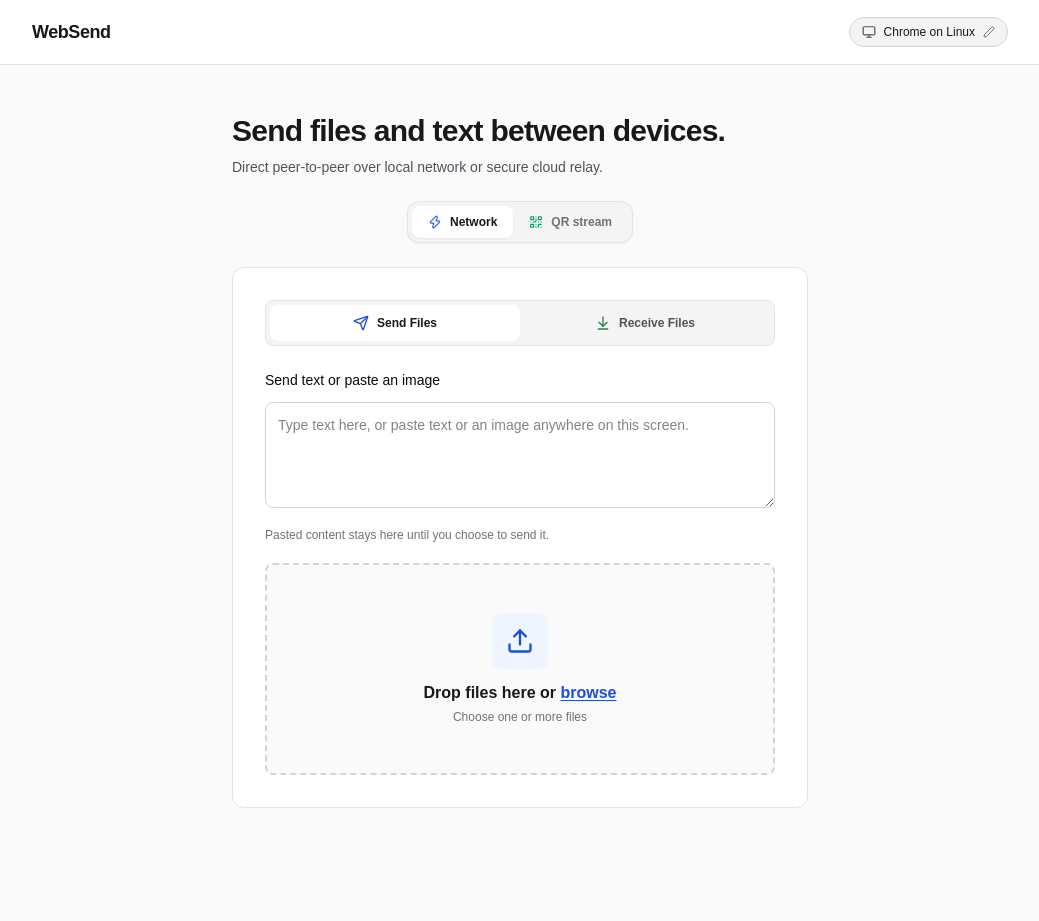
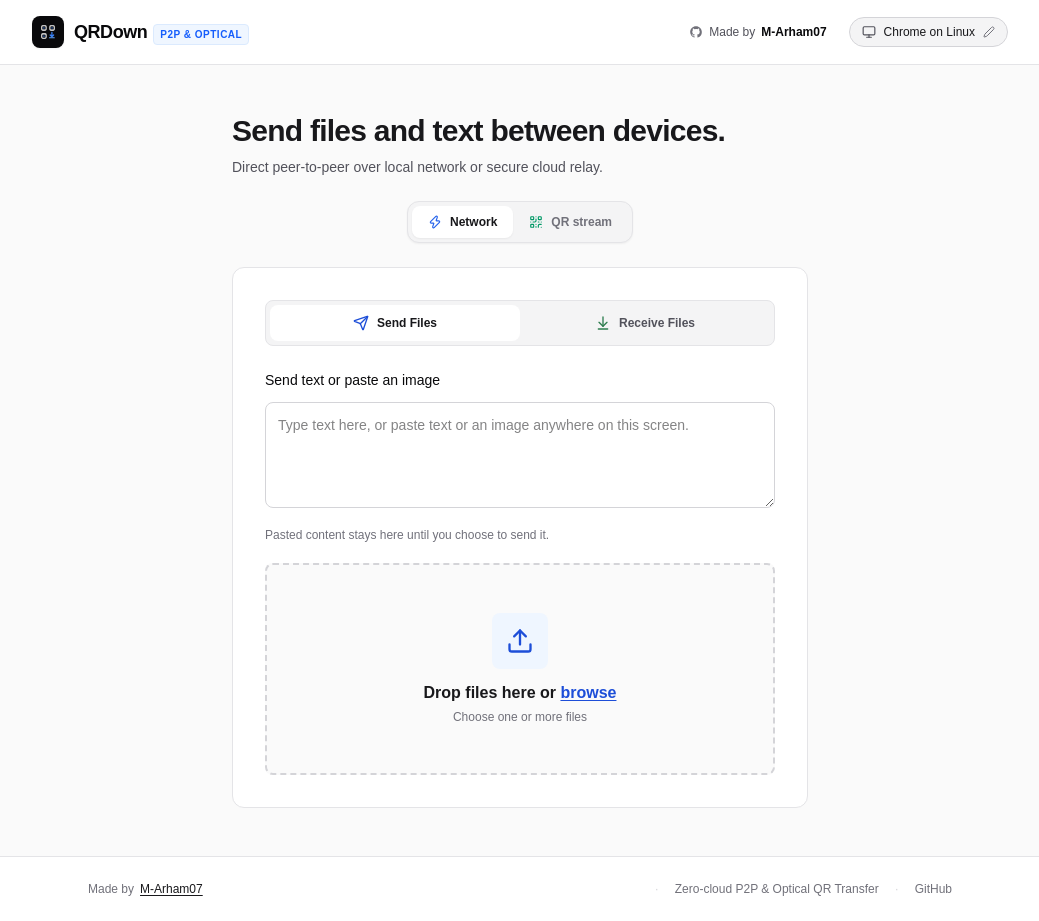
Before and after one commit to M-Arham07/qrdown, a Next.js app: page / in a window 1280 px wide. Shown: the whole page, without its empty margins (120-1159 px from the left). Before the commit the page ends 856 px from the top, so only its background shows below. Built offline with nearby package versions, Linux system fonts and the light colour scheme.

Commit message:
feat(branding): rebrand to QRDown with custom icon, SEO metadata, and author attribution

```diff
--- a/src/app/layout.tsx
+++ b/src/app/layout.tsx
@@ -1,17 +1,111 @@
-import type { Metadata } from "next";
+import type { Metadata, Viewport } from "next";
 import { Toaster } from "sonner";
 import "./globals.css";
 
+const siteUrl = "https://p2p-sharing-beta.vercel.app";
+const title = "QRDown — Air-Gapped Optical & P2P File Transfer";
+const description =
+  "Transfer files offline via animated QR codes or direct WebRTC peer-to-peer. Encrypted, instant, and air-gapped without accounts or cloud tracking.";
+
 export const metadata: Metadata = {
-  title: "WebSend — Send files between devices",
-  description:
-    "Send files between phones, laptops, and PCs directly in your browser. No apps, no accounts, encrypted & peer-to-peer.",
-  keywords: ["file sharing", "p2p transfer", "webrtc", "airdrop alternative", "localsend alternative"],
+  title: {
+    default: title,
+    template: "%s | QRDown",
+  },
+  description,
+  applicationName: "QRDown",
+  authors: [{ name: "M-Arham07", url: "https://github.com/M-Arham07" }],
+  creator: "M-Arham07",
+  publisher: "QRDown",
+  keywords: [
+    "QRDown",
+    "air-gapped file transfer",
+    "optical data transfer",
+    "offline file sharing",
+    "animated qr codes",
+    "qr file transfer",
+    "webrtc p2p",
+    "airdrop alternative",
+    "localsend alternative",
+    "browser file transfer",
+    "encrypted file sharing",
+    "zero install file transfer",
+  ],
+  metadataBase: new URL(siteUrl),
+  alternates: {
+    canonical: "/",
+  },
+  icons: {
+    icon: [
+      { url: "/favicon.svg", type: "image/svg+xml" },
+    ],
+    shortcut: "/favicon.svg",
+    apple: "/favicon.svg",
+  },
+  manifest: "/manifest.json",
+  openGraph: {
+    type: "website",
+    locale: "en_US",
+    url: siteUrl,
+    title,
+    description,
+    siteName: "QRDown",
+    images: [
+      {
+        url: "/favicon.svg",
+        width: 512,
+        height: 512,
+        alt: "QRDown Logo — Air-Gapped Optical & P2P File Transfer",
+      },
+    ],
+  },
+  twitter: {
+    card: "summary_large_image",
+    title,
+    description,
+    creator: "@M_Arham07",
+    images: ["/favicon.svg"],
+  },
+  robots: {
+    index: true,
+    follow: true,
+    googleBot: {
+      index: true,
+      follow: true,
+      "max-video-preview": -1,
+      "max-image-preview": "large",
+      "max-snippet": -1,
+    },
+  },
+  category: "technology",
 };
 
-export const viewport = {
+export const viewport: Viewport = {
   width: "device-width",
   initialScale: 1,
+  themeColor: "#09090B",
+  colorScheme: "light dark",
+};
+
+const jsonLd = {
+  "@context": "https://schema.org",
+  "@type": "WebApplication",
+  name: "QRDown",
+  url: siteUrl,
+  description,
+  applicationCategory: "UtilitiesApplication",
+  operatingSystem: "All",
+  browserRequirements: "Requires WebRTC and Camera access (for optical mode)",
+  author: {
+    "@type": "Person",
+    name: "M-Arham07",
+    url: "https://github.com/M-Arham07",
+  },
+  offers: {
+    "@type": "Offer",
+    price: "0",
+    priceCurrency: "USD",
+  },
 };
 
 export default function RootLayout({
@@ -21,6 +115,12 @@ export default function RootLayout({
 }) {
   return (
     <html lang="en" className="h-full antialiased">
+      <head>
+        <script
+          type="application/ld+json"
+          dangerouslySetInnerHTML={{ __html: JSON.stringify(jsonLd) }}
+        />
+      </head>
       <body className="min-h-full flex flex-col selection:bg-[#EFF6FF] selection:text-[#1D4ED8]">
         {children}
         <Toaster
--- a/src/app/page.tsx
+++ b/src/app/page.tsx
@@ -915,7 +915,7 @@ function MainContent() {
                 <div>
                   <h3 className="font-bold text-base text-[#18181B]">Connecting devices</h3>
                   <p className="text-xs text-[#52525B] mt-1">
-                    Keep WebSend open on both devices.
+                    Keep QRDown open on both devices.
                   </p>
                 </div>
               </div>
@@ -967,7 +967,35 @@ function MainContent() {
         </div>
       </main>
 
+      <footer className="mt-auto border-t border-[#E4E4E7] bg-white py-6">
+        <div className="max-w-4xl mx-auto px-4 flex flex-col sm:flex-row items-center justify-between gap-3 text-xs text-[#71717A]">
+          <div className="flex items-center gap-1.5">
+            <span>Made by</span>
+            <a
+              href="https://github.com/M-Arham07"
+              target="_blank"
+              rel="noopener noreferrer"
+              className="font-medium text-[#18181B] hover:text-[#2563EB] underline underline-offset-2 transition-colors"
+            >
+              M-Arham07
+            </a>
+          </div>
 
+          <div className="flex items-center gap-4">
+            <span className="hidden sm:inline text-[#D4D4D8]">·</span>
+            <span>Zero-cloud P2P &amp; Optical QR Transfer</span>
+            <span className="text-[#D4D4D8]">·</span>
+            <a
+              href="https://github.com/M-Arham07/qrdown"
+              target="_blank"
+              rel="noopener noreferrer"
+              className="hover:text-[#18181B] transition-colors"
+            >
+              GitHub
+            </a>
+          </div>
+        </div>
+      </footer>
     </div>
   );
 }
--- a/src/components/CloudFallbackPrompt.tsx
+++ b/src/components/CloudFallbackPrompt.tsx
@@ -15,7 +15,7 @@ export function CloudFallbackPrompt({ onAccept, onCancel, isSender }: CloudFallb
           {isSender ? "You can send the first selected file through temporary cloud storage instead. The limit is 100 MB." : "Waiting for the sender to choose another way to send the file. Keep this page open."}
         </p>
       </div>
-      {isSender && <p className="text-sm leading-relaxed text-[#52525B]">The file is encrypted before upload. Its key is shared through WebSend’s server.</p>}
+      {isSender && <p className="text-sm leading-relaxed text-[#52525B]">The file is encrypted before upload. Its key is shared through QRDown’s server.</p>}
       <div className="flex flex-wrap gap-3">
         {isSender && <button onClick={onAccept} className="btn-primary rounded-lg px-5 py-3 text-sm font-medium">Send through cloud</button>}
         <button onClick={onCancel} className="btn-secondary rounded-lg px-5 py-3 text-sm font-medium">Cancel</button>
--- a/src/components/Header.tsx
+++ b/src/components/Header.tsx
@@ -1,6 +1,7 @@
 "use client";
 
 import Link from "next/link";
+import Image from "next/image";
 import { useState } from "react";
 import { useSessionStore } from "@/stores/useSessionStore";
 import { updateDeviceName } from "@/services/deviceDetection";
@@ -22,12 +23,50 @@ export function Header() {
   };
 
   return (
-    <header className="w-full border-b border-[#E4E4E7] bg-white">
-      <div className="max-w-5xl mx-auto px-4 sm:px-6 h-16 flex items-center justify-between">
-        <Link href="/" className="text-lg font-semibold tracking-tight">WebSend</Link>
+    <header className="w-full border-b border-[#E4E4E7] bg-white sticky top-0 z-40 backdrop-blur-md bg-white/95">
+      <div className="max-w-5xl mx-auto px-4 sm:px-6 h-16 flex items-center justify-between gap-3">
+        {/* Logo & Brand */}
+        <Link href="/" className="flex items-center gap-2.5 group">
+          <div className="w-8 h-8 rounded-lg bg-[#09090B] flex items-center justify-center p-1.5 shadow-xs transition-transform group-hover:scale-105">
+            <svg viewBox="0 0 512 512" fill="none" className="w-full h-full">
+              <rect x="96" y="96" width="112" height="112" rx="24" stroke="#FFFFFF" strokeWidth="26"/>
+              <rect x="136" y="136" width="32" height="32" rx="8" fill="#3B82F6"/>
+              <rect x="304" y="96" width="112" height="112" rx="24" stroke="#FFFFFF" strokeWidth="26"/>
+              <rect x="344" y="136" width="32" height="32" rx="8" fill="#3B82F6"/>
+              <rect x="96" y="304" width="112" height="112" rx="24" stroke="#FFFFFF" strokeWidth="26"/>
+              <rect x="136" y="344" width="32" height="32" rx="8" fill="#3B82F6"/>
+              <g transform="translate(260, 248)">
+                <path d="M 96 16 L 96 120 M 52 84 L 96 128 L 140 84" stroke="#3B82F6" strokeWidth="32" strokeLinecap="round" strokeLinejoin="round"/>
+                <path d="M 36 156 L 156 156" stroke="#60A5FA" strokeWidth="28" strokeLinecap="round"/>
+              </g>
+            </svg>
+          </div>
+          <div className="flex items-baseline gap-1.5">
+            <span className="text-lg font-bold tracking-tight text-[#09090B]">QRDown</span>
+            <span className="text-[10px] font-semibold tracking-wider uppercase text-blue-600 bg-blue-50 px-1.5 py-0.5 rounded border border-blue-100 hidden sm:inline-block">
+              P2P & Optical
+            </span>
+          </div>
+        </Link>
 
-        {/* Device Name Pill */}
-        <div className="flex items-center gap-2">
+        {/* Right Section: Author reference + Device Name Pill */}
+        <div className="flex items-center gap-2 sm:gap-3">
+          {/* Made by M-Arham07 Link */}
+          <a
+            href="https://github.com/M-Arham07"
+            target="_blank"
+            rel="noopener noreferrer"
+            className="flex items-center gap-1.5 text-xs text-[#52525B] hover:text-[#09090B] font-medium py-1 px-2.5 rounded-full hover:bg-[#F4F4F5] transition-colors"
+            title="View M-Arham07 on GitHub"
+          >
+            <svg viewBox="0 0 24 24" fill="currentColor" className="w-3.5 h-3.5 text-[#71717A]">
+              <path fillRule="evenodd" clipRule="evenodd" d="M12 2C6.477 2 2 6.484 2 12.017c0 4.425 2.865 8.18 6.839 9.504.5.092.682-.217.682-.483 0-.237-.008-.868-.013-1.703-2.782.605-3.369-1.343-3.369-1.343-.454-1.158-1.11-1.466-1.11-1.466-.908-.62.069-.608.069-.608 1.003.07 1.53 1.032 1.53 1.032.892 1.53 2.341 1.088 2.91.832.092-.647.35-1.088.636-1.338-2.22-.253-4.555-1.113-4.555-4.951 0-1.093.39-1.988 1.029-2.688-.103-.253-.446-1.272.098-2.65 0 0 .84-.27 2.75 1.026A9.564 9.564 0 0112 6.844c.85.004 1.705.115 2.504.337 1.909-1.296 2.747-1.027 2.747-1.027.546 1.379.202 2.398.1 2.651.64.7 1.028 1.595 1.028 2.688 0 3.848-2.339 4.695-4.566 4.943.359.309.678.92.678 1.855 0 1.338-.012 2.419-.012 2.747 0 .268.18.58.688.482A10.019 10.019 0 0022 12.017C22 6.484 17.522 2 12 2z" />
+            </svg>
+            <span className="hidden sm:inline">Made by</span>
+            <span className="font-semibold text-[#09090B] hover:underline underline-offset-2">M-Arham07</span>
+          </a>
+
+          {/* Device Name Pill */}
           {isEditing ? (
             <form onSubmit={handleSaveName} className="flex items-center gap-1.5">
               <input
@@ -36,7 +75,7 @@ export function Header() {
                 value={nameInput}
                 onChange={(e) => setNameInput(e.target.value)}
                 maxLength={30}
-                className="text-xs px-2.5 py-1.5 rounded-lg border border-[#1D4ED8] bg-white text-[#18181B] focus:outline-none w-36 sm:w-44"
+                className="text-xs px-2.5 py-1.5 rounded-lg border border-[#1D4ED8] bg-white text-[#18181B] focus:outline-none w-28 sm:w-40"
                 autoFocus
               />
               <button
@@ -53,7 +92,7 @@ export function Header() {
                 setNameInput(myDevice.name);
                 setIsEditing(true);
               }}
-              className="flex items-center gap-2 text-xs font-medium text-[#18181B] bg-[#F4F4F5] hover:bg-[#E4E4E7] border border-[#D4D4D8] px-3 py-1.5 rounded-full transition-colors cursor-pointer group"
+              className="flex items-center gap-1.5 sm:gap-2 text-xs font-medium text-[#18181B] bg-[#F4F4F5] hover:bg-[#E4E4E7] border border-[#D4D4D8] px-2.5 sm:px-3 py-1.5 rounded-full transition-colors cursor-pointer group"
               title="Click to rename this device"
             >
               {myDevice.isMobile ? (
@@ -61,7 +100,7 @@ export function Header() {
               ) : (
                 <Monitor className="w-3.5 h-3.5 text-[#52525B]" />
               )}
-              <span className="max-w-[130px] sm:max-w-[180px] truncate">{myDevice.name}</span>
+              <span className="max-w-[100px] sm:max-w-[160px] truncate">{myDevice.name}</span>
               <Edit2 className="w-3 h-3 text-[#71717A] group-hover:text-[#1D4ED8] transition-colors" />
             </button>
           )}
--- a/src/components/PairingQRCode.tsx
+++ b/src/components/PairingQRCode.tsx
@@ -52,7 +52,7 @@ export function PairingQRCode({ code, expiresAt }: PairingQRCodeProps) {
       <div className="text-center">
         <h2 className="text-xl font-bold text-[#18181B] tracking-tight">Connect your other device</h2>
         <p className="text-xs text-[#52525B] mt-1 max-w-sm">
-          Open WebSend on your other device and scan the QR code or enter the 6-digit room code.
+          Open QRDown on your other device and scan the QR code or enter the 6-digit room code.
         </p>
       </div>
 
--- a/src/components/optical/OpticalReceiver.tsx
+++ b/src/components/optical/OpticalReceiver.tsx
@@ -73,7 +73,7 @@ export function OpticalReceiver() {
     setPhase("opening");
     let startedAt = 0;
     try {
-      if (!window.isSecureContext) throw new Error("Open WebSend using HTTPS on your phone. Camera access does not work on an HTTP Wi-Fi address.");
+      if (!window.isSecureContext) throw new Error("Open QRDown using HTTPS on your phone. Camera access does not work on an HTTP Wi-Fi address.");
       if (!navigator.mediaDevices?.getUserMedia) throw new Error("Camera access is unavailable. Open this page directly in Safari or Chrome.");
       const requestCamera = async (video: boolean | MediaTrackConstraints) => {
         let timeout: ReturnType<typeof setTimeout> | undefined;
--- a/src/lib/constants.ts
+++ b/src/lib/constants.ts
@@ -1,9 +1,9 @@
-// WebSend system constants and configurations
+// QRDown system constants and configurations
 
 export const APP_CONFIG = {
-  name: "WebSend",
+  name: "QRDown",
   version: "1.0.0",
-  description: "Direct peer-to-peer file transfer in your browser. Fast, private, no install.",
+  description: "Direct peer-to-peer and camera optical file transfer in your browser. Fast, private, no install.",
   roomTtlSeconds: 600, // 10 minutes
   reconnectGraceSeconds: 30,
   iceTimeoutMs: 25000, // 25s: generous window for TURN relay negotiation
--- a/src/services/deviceDetection.ts
+++ b/src/services/deviceDetection.ts
@@ -1,13 +1,13 @@
 import { DeviceInfo } from "@/types/session";
 import { nanoid } from "nanoid";
 
-const DEVICE_STORAGE_KEY = "websend_device_info";
+const DEVICE_STORAGE_KEY = "qrdown_device_info";
 
 export function getDeviceInfo(): DeviceInfo {
   if (typeof window === "undefined") {
     return {
       id: "server-device",
-      name: "WebSend Device",
+      name: "QRDown Device",
       isMobile: false,
     };
   }
```
Also changed, not shown: src/app/robots.ts (added, +13 -0 lines), src/app/sitemap.ts (added, +13 -0 lines), public/favicon.svg (added), public/manifest.json (added), src/app/icon.svg (added).
